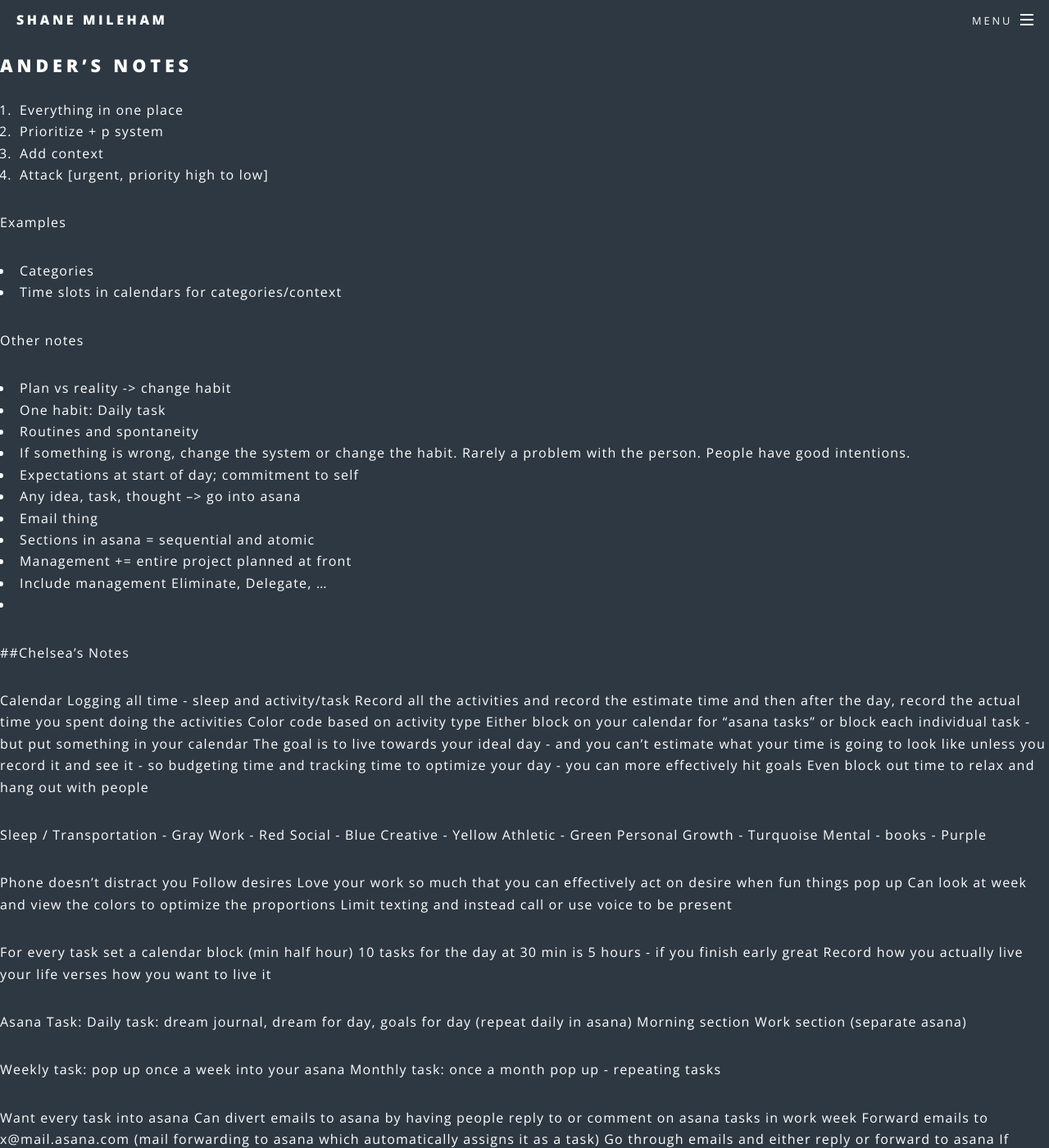
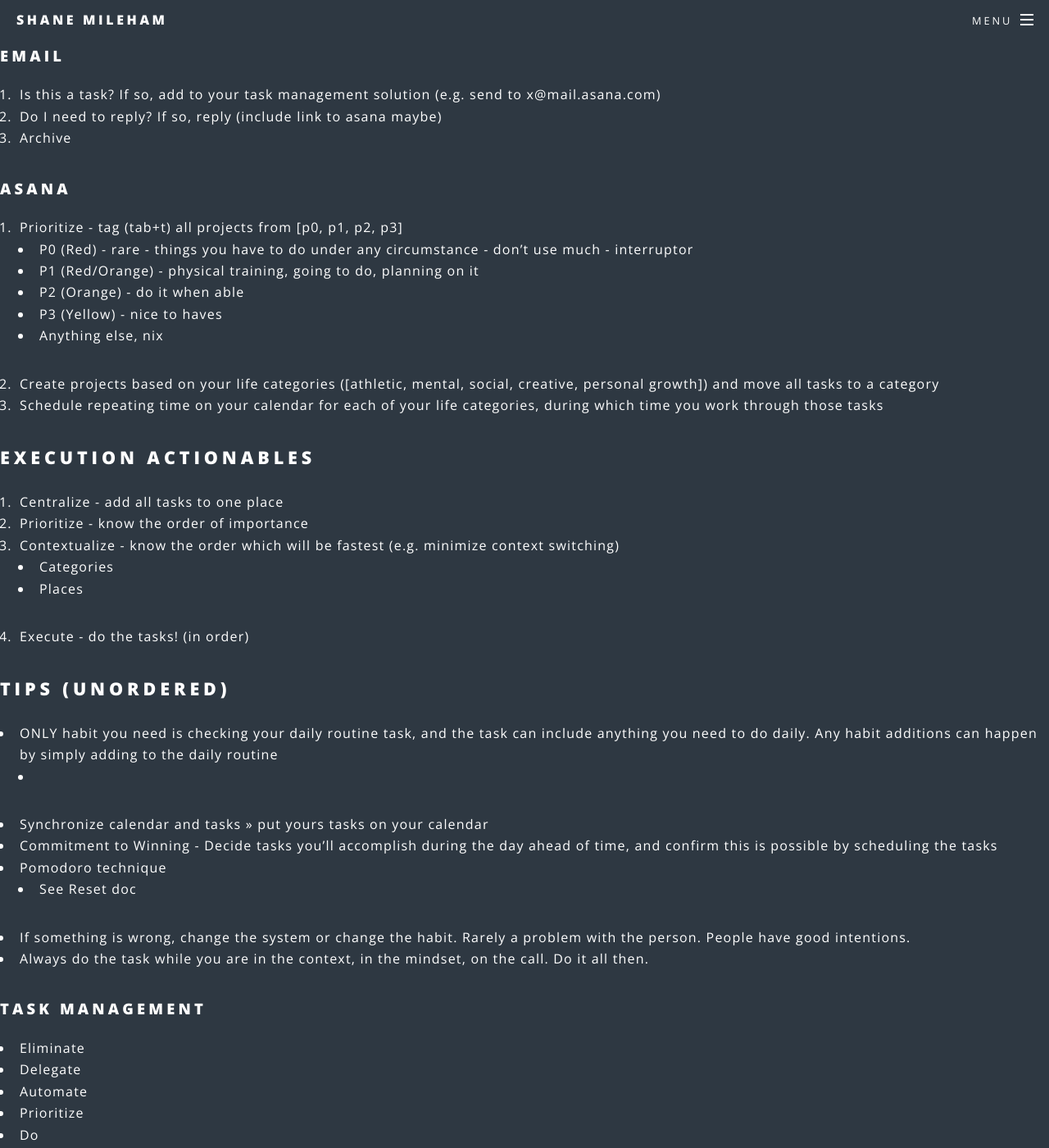
Before and after one commit to shanemileham/shanemileham.github.io, a Jekyll site: the page built from _kb/professional/productivity/productivity.md, in a window 1280 px wide and 1400 px high, scrolled down 898 px. Shown: the whole window at 82% size. Built offline with Jekyll 4.4.1, drawn with Linux system fonts in a browser that asks for light colours; comment, search, counter and statistics services are not loaded; some of the changed text lies outside the part shown.

Commit message:
Productivity work

```diff
--- a/_kb/professional/productivity/productivity.md
+++ b/_kb/professional/productivity/productivity.md
@@ -6,57 +6,89 @@ title: Productivity
 
 Of all the things you have to do, doing the highest leverage (most important)
 
-Eisenhower matrix
+![Eisenhower Matrix](https://jamesclear.com/wp-content/uploads/2014/04/eisenhower-box.jpg)
 
 
+## Principles
+- Visibility - everything in one place so you can know what you have to do
+- Prioritization - know what is most important so you can do what is most important
 
-## Actionables
 
-## Calendar
+## Setup Actionables
+
+### Calendar
 0. Choose your life categories that matter and color code them (e.g. [grey=sleep/logistic, salmon=work, green=athletic, purple=mental, blue=social, yellow=creative, cyan=personal growth, default light blue = temporary])
 1. Schedule 24hrs on calendar proactively
 2. Keep track retroactively of how you spend your time
 3. Asana += Weekly task to review how you spent your time vs how you want to spend it
 4. Asana += Daily task for schedule ([morning routine, work, workout,
 
-## Email
-1. Is this a task? If so, send to x@mail.asana.com
+### Email
+1. Is this a task? If so, add to your task management solution (e.g. send to x@mail.asana.com)
 2. Do I need to reply? If so, reply (include link to asana maybe)
 3. Archive
 
-## Asana
+### Asana
 1. Prioritize - tag (tab+t) all projects from [p0, p1, p2, p3]
+  - P0 (Red) - rare - things you have to do under any circumstance - don’t use much - interruptor
+  - P1 (Red/Orange) - physical training, going to do, planning on it
+  - P2 (Orange) - do it when able
+  - P3 (Yellow) - nice to haves
+  - Anything else, nix
 2. Create projects based on your life categories ([athletic, mental, social, creative, personal growth]) and move all tasks to a category
 3. Schedule repeating time on your calendar for each of your life categories, during which time you work through those tasks
 
 
+## Execution Actionables
 
-Emails come in. They are either readable (then discard) or require some action on my part. If they require action, I send them to x@mail.asana.com and it adds the email to my asana tasks. Then I archive the email. So I'm at inbox zero constantly.
+1. Centralize - add all tasks to one place
+2. Prioritize - know the order of importance
+3. Contextualize - know the order which will be fastest (e.g. minimize context switching)
+  - Categories
+  - Places
+4. Execute - do the tasks! (in order)
 
 
 
+## Tips (unordered)
+- ONLY habit you need is checking your daily routine task, and the task can include anything you need to do daily. Any habit additions can happen by simply adding to the daily routine
+  - {{example}}
+- Synchronize calendar and tasks >> put yours tasks on your calendar
+- Commitment to Winning - Decide tasks you'll accomplish during the day ahead of time, and confirm this is possible by scheduling the tasks
+- Pomodoro technique
+  - See Reset doc
+- If something is wrong, change the system or change the habit. Rarely a problem with the person. People have good intentions.
+- Always do the task while you are in the context, in the mindset, on the call. Do it all then.
+
+
+
+
+### Task Management
+- Eliminate
+- Delegate
+- Automate
+- Prioritize
+- Do
+
+
+
+## Notes
+- See Management KB doc
+
+
+
+
+---
+
+
 ## Ander's Notes
-1. Everything in one place
-2. Prioritize + p system
-3. Add context
-4. Attack [urgent, priority high to low]
-
-Examples
-- Categories
-- Time slots in calendars for categories/context
 
 Other notes
 - Plan vs reality -> change habit
-- One habit: Daily task
 - Routines and spontaneity
-- If something is wrong, change the system or change the habit. Rarely a problem with the person. People have good intentions.
-- Expectations at start of day; commitment to self
 - Any idea, task, thought --> go into asana
-- Email thing
 - Sections in asana = sequential and atomic
 - Management += entire project planned at front
-- Include management Eliminate, Delegate, ...
--
 
 ##Chelsea’s Notes
 
@@ -68,14 +100,6 @@ Either block on your calendar for “asana tasks” or block each individual tas
 The goal is to live towards your ideal day - and you can’t estimate what your time is going to look like unless you record it and see it - so budgeting time and tracking time to optimize your day - you can more effectively hit goals
 Even block out time to relax and hang out with people
 
-Sleep / Transportation - Gray
-Work - Red
-Social - Blue
-Creative - Yellow
-Athletic - Green
-Personal Growth - Turquoise
-Mental - books - Purple
-
 Phone doesn’t distract you
 Follow desires
 Love your work so much that you can effectively act on desire when fun things pop up
@@ -85,11 +109,6 @@ Limit texting and instead call or use voice to be present
 For every task set a calendar block (min half hour)
 10 tasks for the day at 30 min is 5 hours - if you finish early great
 Record how you actually live your life verses how you want to live it
-
-Asana Task:
-Daily task: dream journal, dream for day, goals for day (repeat daily in asana)
-Morning section
-Work section (separate asana)
 
 Weekly task: pop up once a week into your asana
 Monthly task: once a month pop up - repeating tasks
@@ -105,13 +124,6 @@ Urgent v Important
 What is the penalty if i don’t do this thing - question the urgency
 Really focus on the important tasks - don’t even look at the urgent
 P0, 1, 2, 3
-
-Create tags for priority - red, yellow
-P0 - rare - things you have to do under any circumstance - don’t use much - interruptor
-P1 - physical training, going to do, planning on it
-P2 - do it when able
-P3 - nice to haves
-Anything else, nix
 
 Task switching can be tiring
 Organize into categories
@@ -146,25 +156,9 @@ Taking control of your schedule
 Goals
 Folder setup
 
-
 We act to maximize pleasure and minimize pain.
 Everything we do moves us forward.
 If you have a document and you don't plan on doing anything with it, it's not useful. It won't m/m.
 
 PRODUCTIVITY
-Flow state work intervals
 Information I/O
-
-Pomodoro Work Intervals
-
-For (work interval)
-Record
-Plan
-Notifications
-Refuel
-Move
-Mindset (meditate)
-Music (Brain.fm) and phone on DND
-Work for 25+ minutes
-
-This is approximately 25:10 work to rest ratio
```
Also changed, not shown: other parts of _kb/professional/productivity/productivity.md (+0 -2 lines), _kb/professional/management/management.md (+0 -7 lines), _kb/professional/productivity/reset.md (+5 -11 lines).
